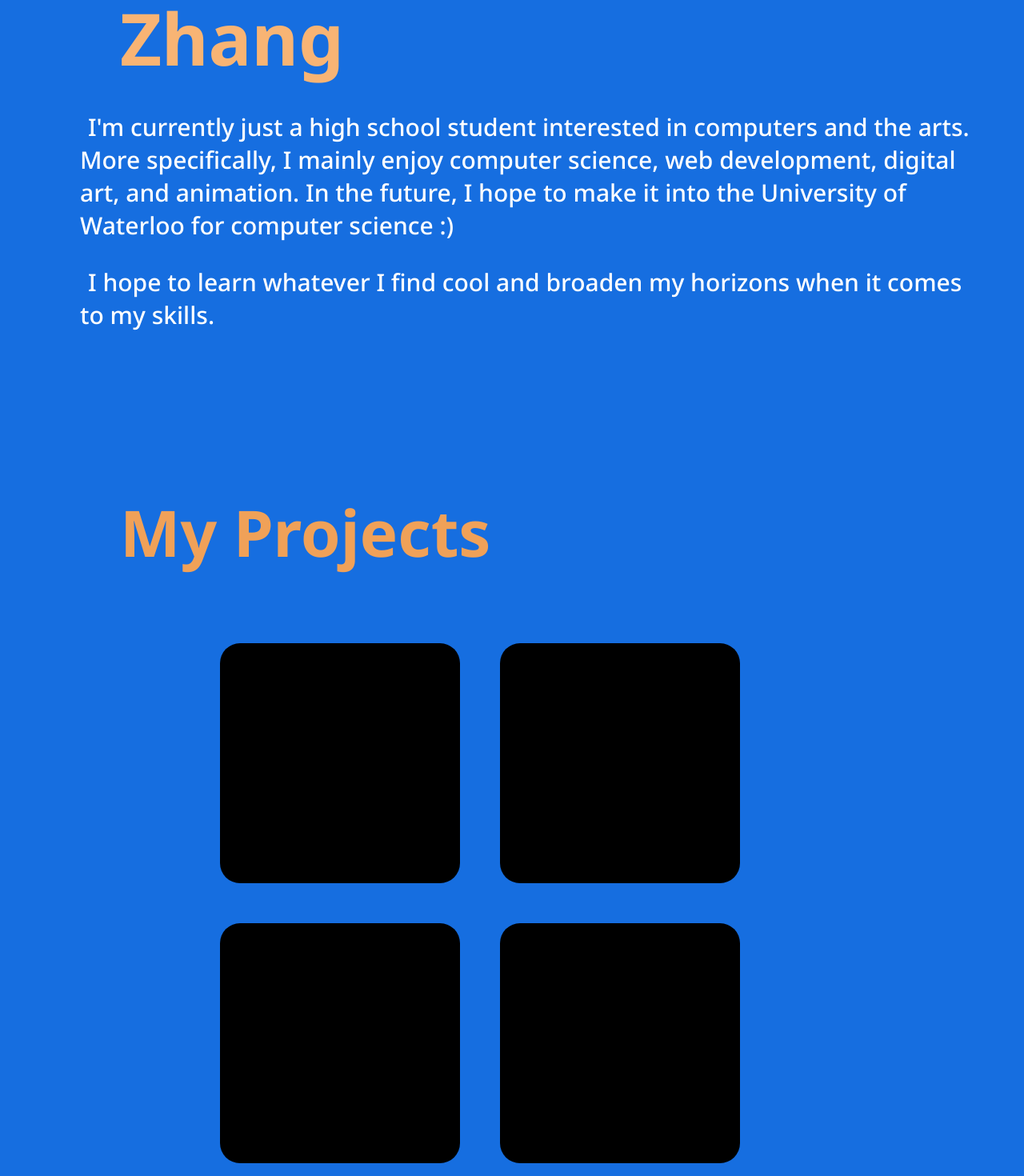
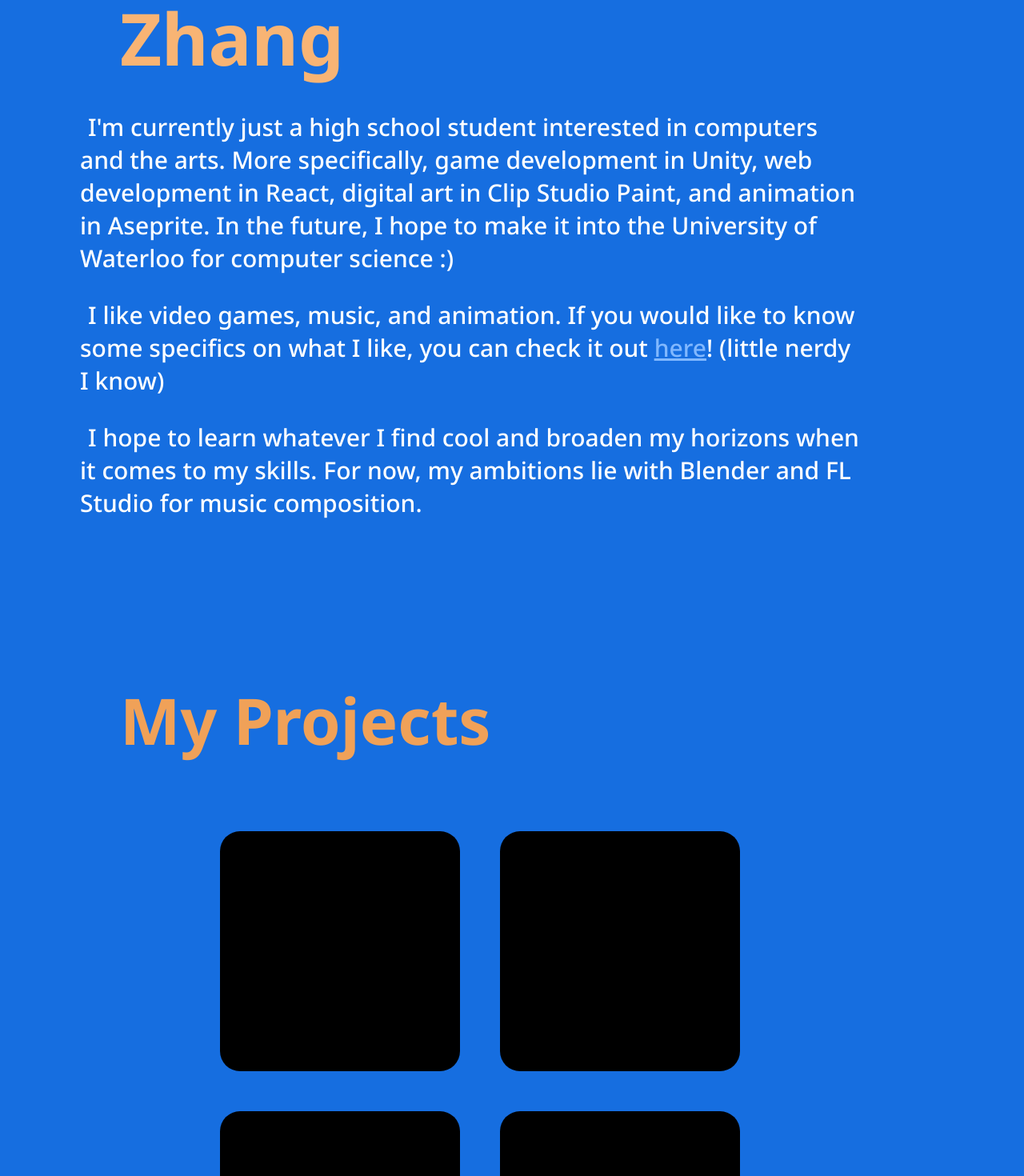
Before and after one commit to groobob/Portfolio-Website, a React (Vite) app: page / in a window 1280 px wide. Shown: the part 1060-2530 px from the top of the page at 80% size. Built offline with nearby package versions, Linux system fonts and the light colour scheme; a web font is replaced by a local one.

Commit message:
Updated about section

```diff
--- a/src/components/About.jsx
+++ b/src/components/About.jsx
@@ -8,10 +8,12 @@ export default function About()
             <h2 className="about--header">Hi there! I'm Richard Zhang</h2>
             <div className="about--body">
                 <p className="about--text">I'm currently just a high school student interested in computers and the arts.
-                    More specifically, I mainly enjoy computer science, web development, digital art, and animation.
+                    More specifically, game development in Unity, web development in React, digital art in Clip Studio Paint, and animation in Aseprite.
                     In the future, I hope to make it into the University of Waterloo for computer science :)</p>
-
-                <p className="about--text">I hope to learn whatever I find cool and broaden my horizons when it comes to my skills.</p>
+                <p className="about--text">I like video games, music, and animation.
+                    If you would like to know some specifics on what I like, you can check it out <a className="about--link" href="https://docs.google.com/document/d/1mQjjlJGLDYcUABI0hCqKz8ewb_b8Yl7NF73MlYwbocU/edit?usp=sharing">here</a>! (little nerdy I know)</p>
+                <p className="about--text">I hope to learn whatever I find cool and broaden my horizons when it comes to my skills.
+                    For now, my ambitions lie with Blender and FL Studio for music composition.</p>
                 {/*<img src="image of me here" alt="personal image" /> */}
             </div>
         </section>
--- a/src/index.css
+++ b/src/index.css
@@ -94,10 +94,16 @@ body {
   color: white;
   overflow: hidden;
   text-indent: 10px;
+  padding-right: 150px;
+}
+
+.about--link {
+  color: #81b8ff;
 }
 
 .projects {
   padding: 50px;
+  margin-bottom: 250px;
 }
 
 .projects--header {
@@ -111,7 +117,6 @@ body {
 .projects--container {
   padding-inline: 200px;
   padding-top: 50px;
-  padding-bottom: 100px;
 }
 
 .card {
```
